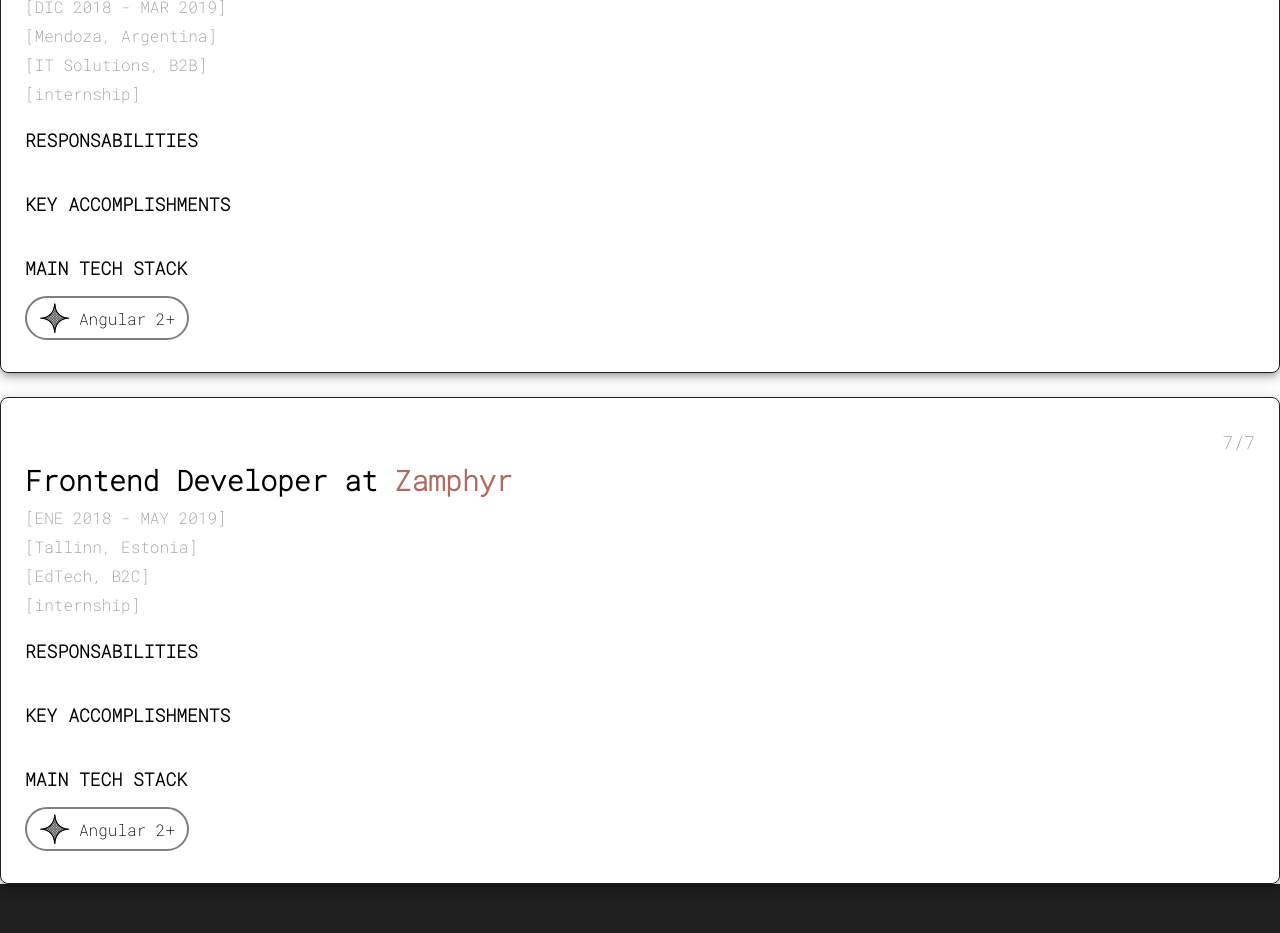
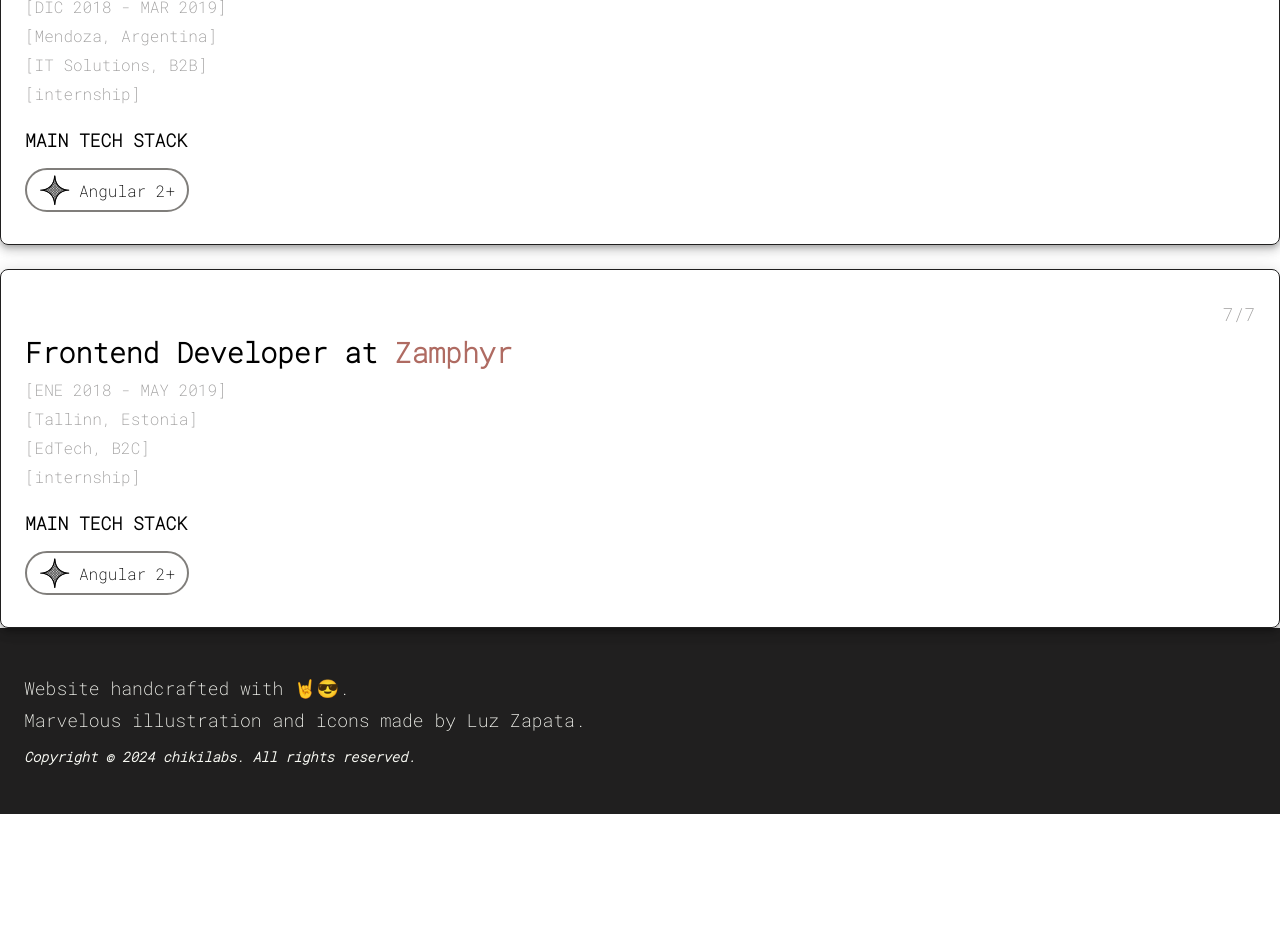
Before and after one commit to zetadeceleste/portfolio-ui, a Next.js app: page /work-experience/ExperienceWrapper in a window 1280 px wide. Shown: the part 3900-4833 px from the top of the page. After the commit the page ends 4714 px from the top, so only its background shows below. Built offline with nearby package versions, Linux system fonts and the light colour scheme.

Commit message:
Fix empty array case of responsabilities and key acccomplishments

```diff
--- a/package.json
+++ b/package.json
@@ -1,6 +1,6 @@
 {
   "name": "portfolio-ui",
-  "version": "1.11.2",
+  "version": "1.11.3",
   "private": true,
   "scripts": {
     "dev": "next dev",
--- a/pages/work-experience/ExperienceWrapper/ExperienceItem/index.tsx
+++ b/pages/work-experience/ExperienceWrapper/ExperienceItem/index.tsx
@@ -69,10 +69,10 @@
             </FlexWrapper>
           </FlexWrapper>
         </FlexWrapper>
-        {responsibilities && (
+        {responsibilities.length > 0 && (
           <List title="RESPONSABILITIES" data={responsibilities} />
         )}
-        {accomplishments && (
+        {accomplishments.length > 0 && (
           <List title="KEY ACCOMPLISHMENTS" data={accomplishments} />
         )}
         <List title="MAIN TECH STACK" data={mainTechStack} rounded divided />
```
